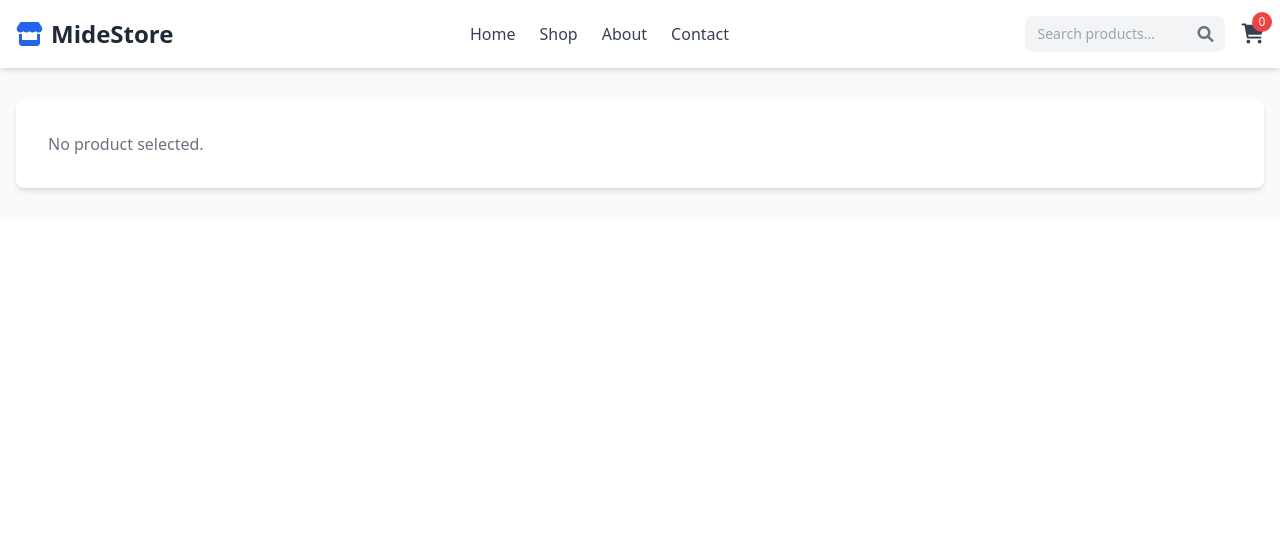
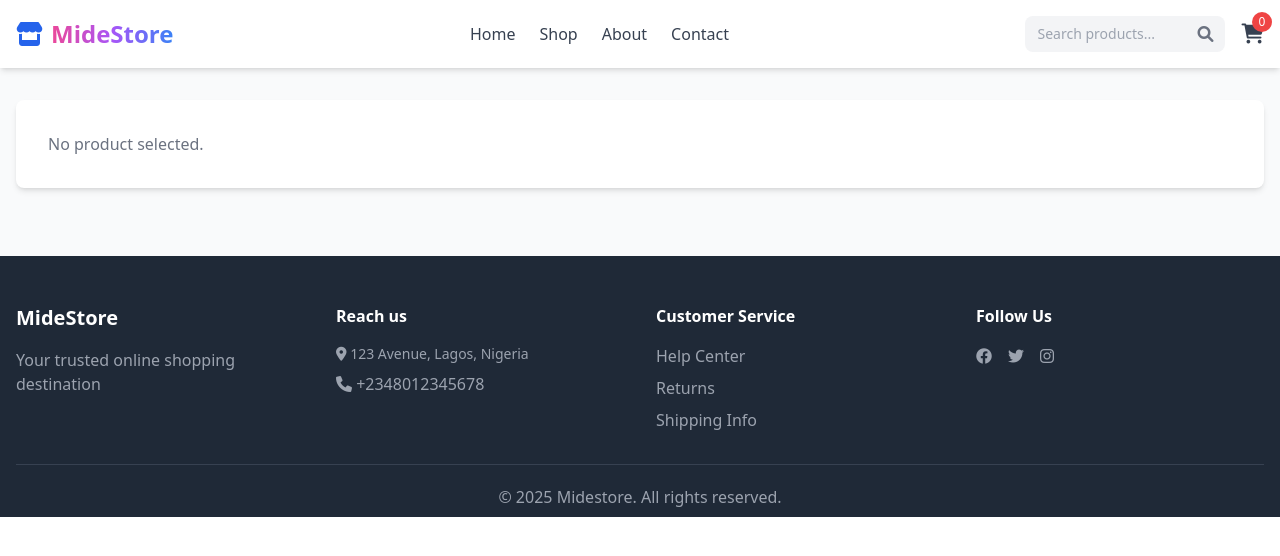
Before and after one commit to ayomideaina/E-commerce, a plain HTML site: page pages/product.html in a window 1280 px wide. Drawn offline with nearby package versions, Linux system fonts and the light colour scheme; no server answers.

Commit message:
feat: improved the styling

```diff
--- a/pages/product.html
+++ b/pages/product.html
@@ -16,7 +16,7 @@
                     <!-- Logo -->
                     <div class="flex items-center">
                         <i class="fas fa-store text-2xl text-blue-600 mr-2"></i>
-                        <h1 class="text-2xl font-bold text-gray-800">MideStore</h1>
+                        <h1 class="text-2xl font-bold bg-gradient-to-r from-pink-500 via-purple-500 to-blue-500 bg-clip-text text-transparent">MideStore</h1>
                     </div>
 
                     <!-- Navigation -->
@@ -54,6 +54,50 @@
             </div>
         </main>
 
+         <!-- Footer -->
+        <footer class="bg-gray-800 text-white mt-9 pt-12 pb-2">
+            <div class="container mx-auto px-4">
+                <div class="grid grid-cols-1 md:grid-cols-4 gap-8">
+                    <div>
+                        <h4 class="text-xl font-bold mb-4">MideStore</h4>
+                        <p class="text-gray-400">Your trusted online shopping destination</p>
+
+                    </div>
+                    <div>
+                        <h5 class="font-semibold mb-4">Reach us</h5>
+                        <div class="space-y-2">
+                            <p class="text-gray-400 text-sm hover:text-white">
+                                <i class="fa-solid fa-location-dot"></i>
+                                123 Avenue, Lagos, Nigeria
+                            </p>
+                            <p class="text-gray-400 hover:text-white">
+                                <i class="fa-solid fa-phone"></i>
+                                +2348012345678
+                            </p>
+                        </div>
+                    </div>
+                    <div>
+                        <h5 class="font-semibold mb-4">Customer Service</h5>
+                        <ul class="space-y-2 text-gray-400">
+                            <li><a href="#" class="hover:text-white">Help Center</a></li>
+                            <li><a href="#" class="hover:text-white">Returns</a></li>
+                            <li><a href="#" class="hover:text-white">Shipping Info</a></li>
+                        </ul>
+                    </div>
+                    <div>
+                        <h5 class="font-semibold mb-4">Follow Us</h5>
+                        <div class="flex space-x-4">
+                            <a href="#" class="text-gray-400 hover:text-white"><i class="fab fa-facebook"></i></a>
+                            <a href="#" class="text-gray-400 hover:text-white"><i class="fab fa-twitter"></i></a>
+                            <a href="#" class="text-gray-400 hover:text-white"><i class="fab fa-instagram"></i></a>
+                        </div>
+                    </div>
+                </div>
+                <div class="border-t border-gray-700 mt-8 pt-5 text-center text-gray-400">
+                    <p>&copy; 2025 Midestore. All rights reserved.</p>
+                </div>
+            </div>
+        </footer>
     </div>
     <script src="../script.js"></script>
     <script src="../JS/product.js"></script>
--- a/script.js
+++ b/script.js
@@ -29,7 +29,7 @@ async function fetchCategories() {
 async function fetchProducts(category = null) {
     try {
         let url = category
-            ? `${API_URL}/products/category/${category}`
+            ? `${API_URL}/products/category/${encodeURIComponent(category)}`
             : `${API_URL}/products?limit=8`;
 
         const res = await fetch(url);
@@ -39,6 +39,7 @@ async function fetchProducts(category = null) {
         console.error("Error fetching products:", error);
     }
 }
+
 
 //DISPLAY FUNCTIONS
 function displayCategories(categories) {
```
Also changed, not shown: index.html (+2 -2 lines), pages/cart.html (+8 -42 lines), pages/check-out.html (+0 -20 lines).
